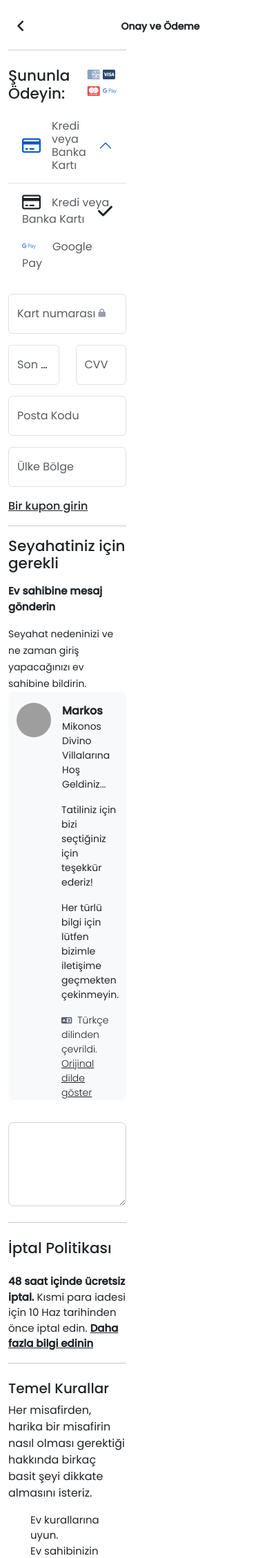
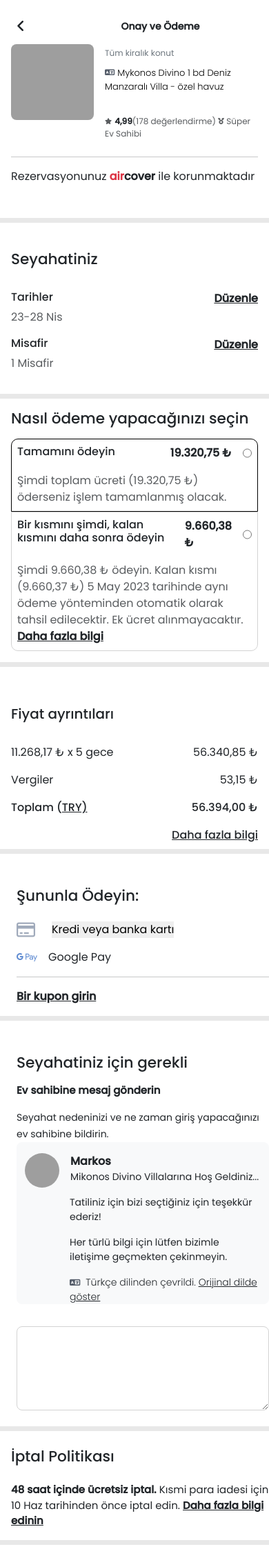
Before and after one commit to senadurcan/Airnbclone, a Django app: a page that uses AirbnbStaj/Airbnb/myApp/templates/onayödeme.html in a window 390 px wide. Shown: the top 2259 px of the page at 69% size. Run offline with Django 3.2, Linux system fonts and the light colour scheme; some libraries are stand-ins or nearby versions; grey boxes are pictures that could not be loaded.

Commit message:
4 mayıs sonnn

```diff
--- a/AirbnbStaj/Airbnb/myApp/static/css/airbnb.css
+++ b/AirbnbStaj/Airbnb/myApp/static/css/airbnb.css
@@ -1711,7 +1711,7 @@ margin-right: 50px;
   }
 }
 @media screen  and (max-width:744px) {
-  .onayödemenav,.geriikon, .onaybaslik, .sagpanel ,.sag-pnl,.sagg_icerik{
+  .onayödemenav,.geriikon, .onaybaslik, .sagpanel ,.sag-pnl,.sagg_icerik, .onay-mainrow{
     display: none;
   }
   .sagcontact{
@@ -1741,7 +1741,27 @@ margin-right: 50px;
   .footeronayres .footerssylres{
     display: none;
   }
-
+  .footerrescontact{
+    position: fixed;
+    bottom: 0;
+    width: 100%;
+    height: 80px;
+    z-index: 999;
+    align-items: center;
+    background-color: white;
+    justify-content: space-between;
+    border: black;
+    border-width: 5px;
+    margin-top: 50px;
+
+  }
+
+  .contactbutton{
+    width: 259px;
+    text-align: center;
+    border-radius: 8px;
+    margin-right: 35px;
+  }
   .modal-dialogres {
     position:fixed;
     top:auto;
--- a/AirbnbStaj/Airbnb/myApp/templates/onayödeme.html
+++ b/AirbnbStaj/Airbnb/myApp/templates/onayödeme.html
@@ -12,7 +12,7 @@
         </a>
         <h3 class="onaybaslik ms-4 fw-medium  ">Onay ve Ödeme</h3>
     </div>
-    <div class="row">
+    <div class="row onay-mainrow">
         <div class="col-6 me-4 soll">
             <div class="seyahat">
                 <div class="row">
@@ -229,7 +229,7 @@
     <p class="">Rezervasyonunuz  <s class="text-danger fw-bold">air</s><b>cover</b>  ile korunmaktadır</p>
 </div>
 <hr class="onay-hr-res">
-<div class="seyahatres ms-3">
+<div class="seyahatres ms-3 me-3">
     <div class="row">
         <h4 class="mt-4">Seyahatiniz</h4>
         <div class="d-flex justify-content-between mt-4">
@@ -247,7 +247,7 @@
     </div>
 </div>
 <hr class="onay-hr-res">
-<div class="odmscnkres ms-3">
+<div class="odmscnkres ms-3 me-3">
     <h4 class="mb-3">Nasıl ödeme yapacağınızı seçin</h4>
     <div class="odemeekran">
         <div class="tamamıode">
@@ -274,24 +274,26 @@
     </div>
 </div>
 <hr class="onay-hr-res">
-<div class="fytayrntres">
+<div class="fytayrntres p-3">
     <h5 class="mt-4">Fiyat ayrıntıları</h5>
     <div class="d-flex justify-content-between">
         <p class="fw-normal mt-4 text-dark">11.268,17 ₺ x 5 gece</p>
         <p class="fw-normal mt-4 text-dark">56.340,85 ₺</p>
     </div>
     <div class="d-flex justify-content-between">
-        <a class="fw-normal mt-4 text-dark">Vergiler</a>
-        <p class="fw-normal mt-4">53,15 ₺</p>
+        <p class="fw-normal  text-dark">Vergiler</p>
+        <p class="fw-normal ">53,15 ₺</p>
     </div>
-    <hr>
+
     <div class="d-flex justify-content-between">
-        <p class="fw-bold mt-4">Toplam (<a class="text-dark" href="">TRY)</a></p>
-        <p class="fw-bold mt-4">56.394,00 ₺</p>
+        <p class="fw-medium ">Toplam (<a class="text-dark" href="">TRY)</a></p>
+        <p class="fw-medium ">56.394,00 ₺</p>
     </div>
-    <a href="" class="text-dark d-block"><b> Daha fazla bilgi</b></a>
+    <a href="" style="float:right" class="text-dark d-block"><s class="fw-medium"> Daha fazla bilgi</s></a>
 </div>
-<div class="snnloderes mt-4">
+<div class="snnloderes ">
+    <hr class="onay-hr-res mb-5">
+    <div class="ms-4">
         <h4>Şununla Ödeyin:</h4>
         <div class="d-flex mt-4 align-items-center">
             <i class="fa-regular fa-credit-card fa-xl" style="color: #a0aabb;"></i>
@@ -347,13 +349,15 @@
     </div>
 
 </div>
-    <div class="d-flex align-items-center mt-3">
+<div class="d-flex align-items-center mt-3 mb-3">
     <i class="fa-brands fa-google-pay fa-xl me-3" style="color: #608cd2;"></i><s class="">Google Pay</s>
 </div>
-    <hr>
-    <a href="" class="text-dark d-block fw-bold">Bir kupon girin</a>
+<hr class="mt-2 mb-3">
+<a href="" class="text-dark d-block fw-bold mt-2">Bir kupon girin</a>
 </div>
-<div class="syhtres">
+</div>
+<hr class="onay-hr-res mb-5">
+<div class="syhtres ms-4">
     <h4 class="text-dark">Seyahatiniz için gerekli</h4>
     <p class="evshbmsj text-dark fw-bold mt-3">Ev sahibine mesaj gönderin</p>
     <s class="syhtndn text-dark mb-5">Seyahat nedeninizi ve ne zaman giriş yapacağınızı ev sahibine bildirin.</s>
@@ -370,11 +374,13 @@
     </div>
     <textarea class="textareamsj mt-3" rows="5" ></textarea>
 </div>
-<div class="iptalres">
+<hr class="onay-hr-res mb-3">
+<div class="iptalres ms-3">
     <h4 class="text-dark mt-4">İptal Politikası</h4>
     <p class="iptaltxt text-dark mt-4"><b class="text-dark"> 48 saat içinde ücretsiz iptal.</b> Kısmi para iadesi için 10 Haz tarihinden önce iptal edin. <a class="text-dark" href=""><b> Daha fazla bilgi edinin</b></p></a>
 </div>
-<div class="temelres">
+<hr class="onay-hr-res mb-3">
+<div class="temelres ms-3">
     <h5 class="text-dark mt-4">Temel Kurallar</h5>
     <p class="text-dark fw-normal">Her misafirden, harika bir misafirin nasıl olması gerektiği hakkında birkaç basit şeyi dikkate almasını isteriz.</p>
     <ul class="iptaltxt text-dark fw-normal">
@@ -382,16 +388,17 @@
         <li>Ev sahibinizin evine kendi evinizmiş gibi saygı gösterin</li>
     </ul>
 </div>
-<div class="gizlilikres">
+<hr class="onay-hr-res mb-3">
+<div class="gizlilikres ms-3">
     <s class="sozlesme text-dark text-light mt-5">Aşağıdaki düğmeye tıklayarak  <a class="text-dark fw-medium" href="">ev sahibinin ev kuralları, Misafirlere yönelik temel kurallar, Airbnb'nin Yeniden
         Rezervasyon ve Para İadesi Politikası </a>şartlarını ve hasardan sorumlu olmam durumunda Airbnb'nin <a class="text-dark fw-medium" href=""> ödeme yöntemimden tahsil edebileceğini </a>kabul ediyorum.
     </s>
     <p class="sozlesme text-dark mt-3"><a class="fw-medium" href=""> Güncellenen Hizmet Şartları</a> ile <a class="fw-medium" href=""> Ödeme Hizmet Şartları</a>'nı kabul ediyorum ve <a class="fw-medium" href=""> Gizlilik Politikası</a>'nı onaylıyorum.</p>
-
+    <br>
     <button class="onayöde mt-3 w-100"><b class="text-light">Onayla ve öde</b></button>
-
 </div>
-<div class="footeronayres mb-3 mt-3 ">
+<hr>
+<div class="footeronayres mb-3 mt-3 ms-3 ">
     <div class="footerüstres d-flex align-items-center text-center justify-content-center mt-3 ">
         <i class="fa-solid fa-globe me-2"></i>
         <a href="" style="text-decoration: none;" class="fw-medium text-dark text-none me-2">Türkçe (TR)</a>
```
Also changed, not shown: AirbnbStaj/Airbnb/myApp/templates/contact_host.html (+33 -10 lines). Lines whose indentation alone changed are shown as unchanged.
